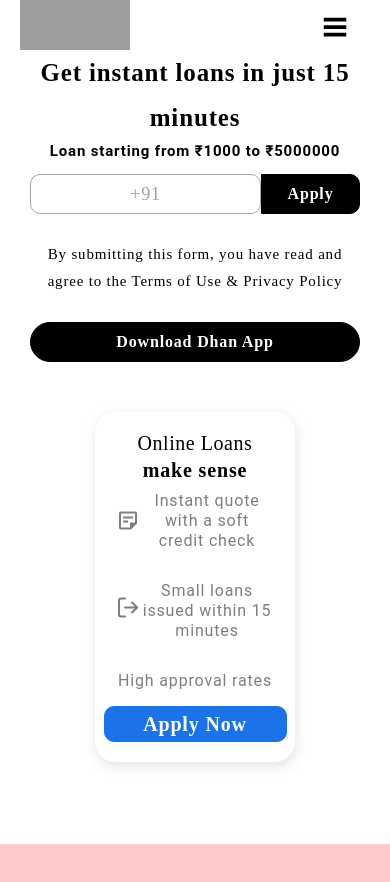
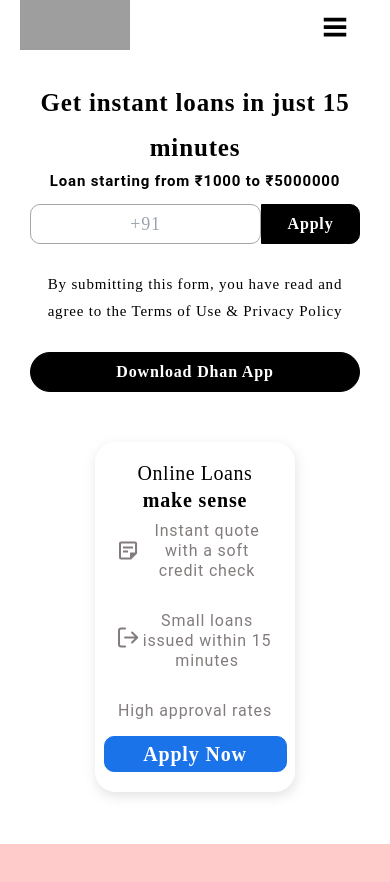
Before and after one commit to ramitsarkar902/dhan_app-client, a React (Create React App) app: page / in a window 390 px wide. Shown: the top 882 px of the page. Built offline with nearby package versions, Linux system fonts and the light colour scheme; grey boxes are pictures that could not be loaded.

Commit message:
herosection done

```diff
--- a/src/components/HeroSection/heroSection.scss
+++ b/src/components/HeroSection/heroSection.scss
@@ -1,12 +1,12 @@
 .herosection__wrapper {
   position: relative;
-  padding: 0px 95px 0px 95px;
   display: flex;
+  min-height: 100vh;
 
   @media screen and (max-width: 768px) {
     flex-direction: column;
     width: 100%;
-    padding: 0px 30px;
+    padding: 30px 30px 10px 30px;
   }
 }
 .herosection__left-div,
```
